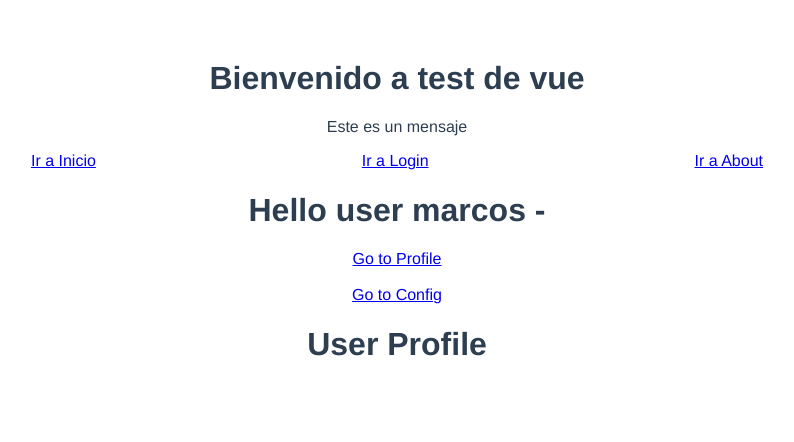
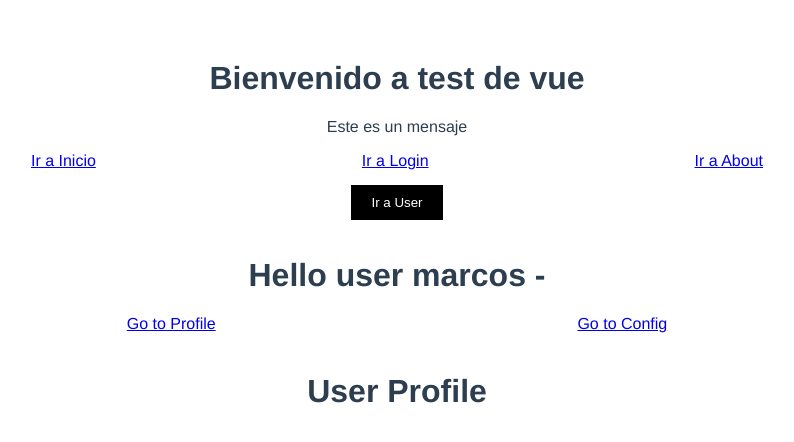
Before and after one commit to erick4556/Vue3-Project, a Vue app: page /users/marcos/profile in a window 1280 px wide. Shown: the top 442 px of the page, without its empty margins (243-1037 px from the left). Built offline with nearby package versions, Linux system fonts and the light colour scheme.

Commit message:
Programmed routing implemented

```diff
--- a/src/App.vue
+++ b/src/App.vue
@@ -9,18 +9,21 @@
     <router-link to="/login">Ir a Login</router-link>
     <router-link to="/about">Ir a About</router-link>
   </div>
+  <button class="btn" @click="goToUrl">Ir a User</button>
   <router-view /><!-- Para renderizar las routas -->
 </template>
 
 <script>
 import { onBeforeUnmount, onMounted, ref } from "vue";
-
+import { useRouter } from "vue-router";
 export default {
   name: "App",
   setup() {
     const title = ref(""); // ref es una función que devuelve una referencia;
     const description = ref("Este es un mensaje");
     const isVisible = ref(true);
+    const router = useRouter(); //Reemplazo de $router de vue2
+    const name = ref("marcos");
 
     //Métodos del ciclo de vida(hooks)
     onMounted(() => {
@@ -32,10 +35,21 @@ export default {
       console.log("Componente desmontado"); // Se ejecuta antes de eliminar el componente del DOM
     });
 
+    const goToUrl = () => {
+      // router.push(url);
+      router.push({
+        name: "User",
+        params: { name: name.value, message: title.value },
+        query: { lastname: "mendez" },
+      }); //Componente, los parámetros y el query
+    };
+
     return {
       title,
       description,
       isVisible,
+      goToUrl,
+      name,
     };
   },
 };
@@ -59,4 +73,11 @@ export default {
 .space-evenly {
   justify-content: space-evenly;
 }
+.btn {
+  background: #000;
+  color: #fff;
+  padding: 10px 20px;
+  margin: 15px;
+  border-style: none;
+}
 </style>
--- a/src/views/User.vue
+++ b/src/views/User.vue
@@ -1,8 +1,26 @@
 <template>
-  <h1>Hello user {{ $route.params.name }} - {{ $route.query.lastname }}</h1>
-  <router-link to="/users/marcos/profile">Go to Profile</router-link>
+  <h1>Hello user {{ name }} - {{ lastname }}</h1>
+  <div class="flex space-evenly">
+    <router-link to="/users/marcos/profile">Go to Profile</router-link>
+    <router-link to="/users/marcos/config">Go to Config</router-link>
+  </div>
   <br />
-  <br />
-  <router-link to="/users/marcos/config">Go to Config</router-link>
+  {{ message }}
   <router-view />
 </template>
+
+<script>
+import { useRoute } from "vue-router";
+
+export default {
+  setup() {
+    const route = useRoute();
+
+    return {
+      name: route.params.name,
+      lastname: route.query.lastname,
+      message: route.params.message,
+    };
+  },
+};
+</script>
```
